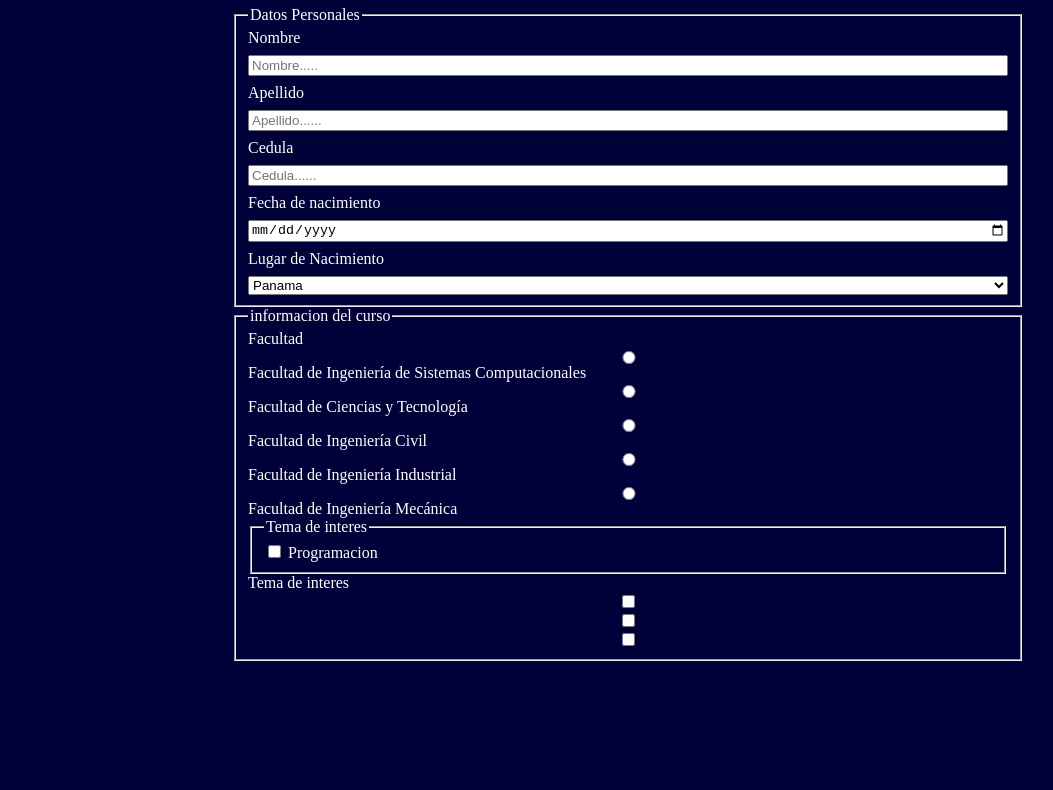
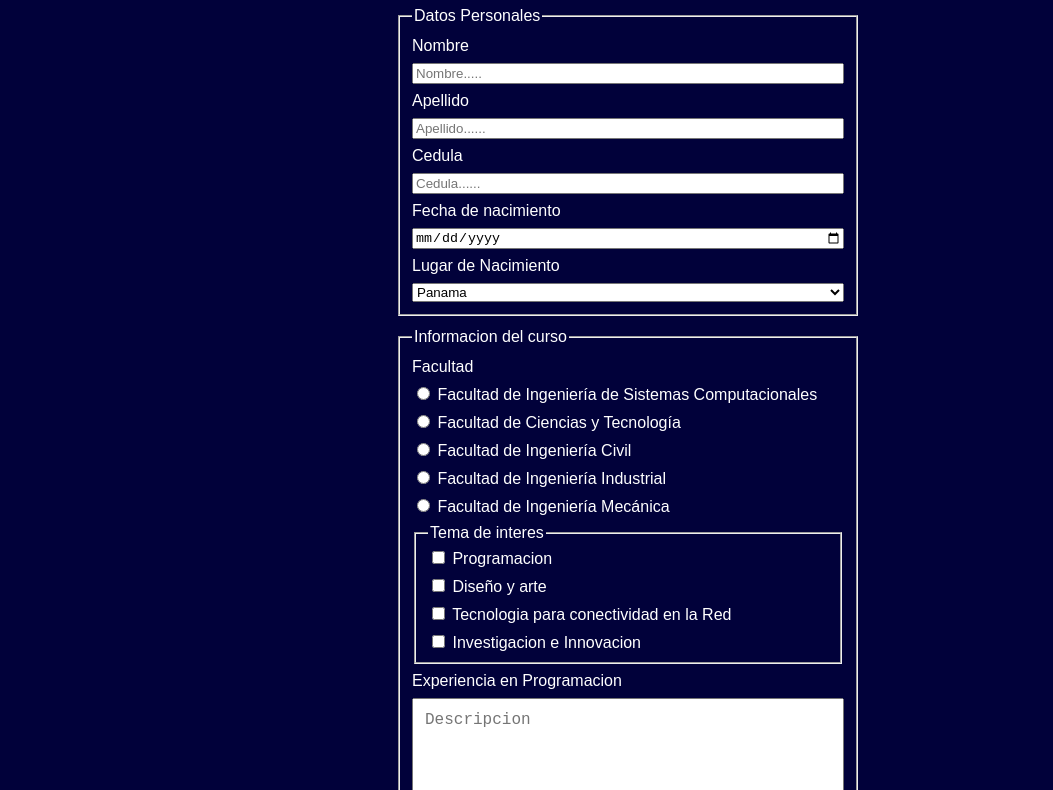
Before and after one commit to N0oCh1/Tareas_de_DS5, a plain HTML site: page HtmlParctica 2 Formularios/index.html in a window 1280 px wide. Shown: the part 161-951 px from the top of the page, without its empty margins (12-1065 px from the left). Before the commit the page ends 842 px from the top, so only its background shows below. Drawn offline with Linux system fonts and the light colour scheme.

Commit message:
🐛 : terminando mi parte (Ruben feng)

```diff
--- a/HtmlParctica 2 Formularios/index.html
+++ b/HtmlParctica 2 Formularios/index.html
@@ -5,7 +5,7 @@
     <meta name="viewport" content="width=device-width, initial-scale=1.0">
     <title>Mi informacion</title>
 </head>
-<body style="background-color: rgb(1, 1, 58); padding: 12px 36px 12px 36px; color: white; font-size: medium; display: flex; flex-direction: column;">
+<body style="background-color: rgb(1, 1, 58); padding: 12px 200px 12px 200px; color: white; font-size: 16px; font-family:sans-serif; display: flex; flex-direction: column;">
 <!-- encabezado  -->
     <header style="display: flex; width: 100%; flex-direction: row; gap: 20px">
         <h2>Ruben Feng</h2>
@@ -16,31 +16,29 @@
         <h1>Formulario</h1>
         <!-- Formulario -->
         <section>
-            <form>
-                <fieldset style="display: flex; flex-direction: column; gap: 8px;">
+            <form style="display: flex; flex-direction: column; gap: 12px;">
+                <fieldset style="display: flex; flex-direction: column; gap: 8px; padding: 12px;" >
                     <legend>
                         Datos Personales
                     </legend>
                     <!-- nombre -->
                     <label for="Nombre">Nombre</label>
-                    <input type="text" id="Nombre" name="Nombre" placeholder="Nombre.....">
+                    <input type="text" id="Nombre" name="Nombre" placeholder="Nombre....." required>
                     <!-- Apellido -->
                     <label for="Apellido"> Apellido</label>
-                    <input type="text" id="Apellido" name="Apellido" placeholder="Apellido......"/>
+                    <input type="text" id="Apellido" name="Apellido" placeholder="Apellido......" required/>
 
                     <!-- Cedula -->
                     <label for="Nombre">Cedula</label>
-                    <input type="number" id="Cedula" name="Cedula" placeholder="Cedula......"/>
+                    <input type="number" id="Cedula" name="Cedula" placeholder="Cedula......" required/>
 
                     <!-- Fecha de nacimieto -->
                     <label for="fechaNacimiento" >Fecha de nacimiento</label>
-                    <input type="date" min = "1950-1-1" max = "2100-1-1" id="fechaNacimiento" name="fechaNacimiento" />
+                    <input type="date" min = "1950-1-1" max = "2100-1-1" id="fechaNacimiento" name="fechaNacimiento"required />
 
                     <!-- Lugar de nacimeito -->
-
                     <label for="Nacimiento" id="Nacimiento">Lugar de Nacimiento</label>
-
-                    <select name="Nacimiento" id="Nacimiento" size="1">
+                    <select name="Nacimiento" id="Nacimiento" size="1" required>
                         <option value="primera" selected>Panama</option>
                         <option value="Segunda">Cocle</option>
                         <option value="tercera">Chiriqui</option>
@@ -53,41 +51,58 @@
                         <option value="decima">Herrera</option>
                     </select>
                 </fieldset>
-                <fieldset style="display: flex; flex-direction: column;">
+
+
+                <fieldset style="display: flex; flex-direction: column; gap: 8px; padding: 12px;">
                     <legend>
-                        informacion del curso
+                        Informacion del curso
                     </legend>
                     <!-- Facutad -->
                     <label for="Facultad">Facultad</label>
 
-                    <Input type="radio" id="Fisc" name="1" value="Facultad de Ingeniería de Sistemas Computacionales">
-                    <label for="Fisc">Facultad de Ingeniería de Sistemas Computacionales</label>
+                    <label for="Fisc">
+                        <Input type="radio" id="Fisc" name="facultad" value="Facultad de Ingeniería de Sistemas Computacionales">
+                        Facultad de Ingeniería de Sistemas Computacionales
+                    </label>
+                    <label for="FCT">
+                        <Input type="radio" id="FCT" name="facultad" value="Facultad de Ciencias y Tecnología">
+                        Facultad de Ciencias y Tecnología
+                    </label>
+                    <label for="FCI">
+                        <Input type="radio" id="FCI" name="facultad" value="Facultad de Ingeniería Civil">
+                        Facultad de Ingeniería Civil
+                    </label>
+                    <label for="FII">
+                        <Input type="radio" id="FII" name="facultad" value="Facultad de Ingeniería Industrial">
+                        Facultad de Ingeniería Industrial
+                    </label>
+                    <label for="FIM">
+                        <Input type="radio" id="FIM" name="facultad" value="Facultad de Ingeniería Mecánica">
+                        Facultad de Ingeniería Mecánica
+                    </label>
+                           <!-- Tema de interes -->
+                    <fieldset style="display: flex; flex-direction: column; gap: 8px;">
+                    <legend>Tema de interes</legend>
+                    <label for="programacion">
+                        <input type="checkbox" id="programacion" value="Programacion"/>
+                        Programacion
+                    </label>
+                    <label for="DisenoArte">
+                        <input type="checkbox" id="DisenoArte" value="Diseno"/>
+                        Diseño y arte
+                    </label>
+                    <label for="Red">
+                        <input type="checkbox" id="Red" value="Tecnologia red"/>
+                        Tecnologia para conectividad en la Red
+                    </label>
+                    <label for="inInno">
+                        <input type="checkbox" id="inInno" value="Investigacio e innovacion"/>
+                        Investigacion e Innovacion
+                    </label>
+                    </fieldset>
 
-                    <Input type="radio" id="FCT" name="2" value="Facultad de Ciencias y Tecnología">
-                    <label for="FCT">Facultad de Ciencias y Tecnología</label>
-
-                    <Input type="radio" id="FCI" name="3" value="Facultad de Ingeniería Civil">
-                    <label for="FCI">Facultad de Ingeniería Civil</label>
-
-                    <Input type="radio" id="FII" name="4" value="Facultad de Ingeniería Industrial">
-                    <label for="FII">Facultad de Ingeniería Industrial</label>
-
-                    <Input type="radio" id="FIM" name="5" value="Facultad de Ingeniería Mecánica">
-                    <label for="FIM">Facultad de Ingeniería Mecánica</label>
-
-
-
-                        <!-- Tema de interes -->
-                         <fieldset>
-                            <legend>Tema de interes</legend>
-                            <input type="checkbox" id="programacion" value="Programacion"/>
-                            <label for="programacion"> Programacion </label>
-                         </fieldset>
-                    <label for="temaInteres" style="display: flex; flex-direction: column;">Tema de interes</label>
-
-                    <input type="checkbox" id="temaInteres" value="Diseno"/>
-                    <input type="checkbox" id="temaInteres" value="Tecnologia red"/>
-                    <input type="checkbox" id="temaInteres" value="Investigacion"/>
+                <label for="experiencia">Experiencia en Programacion</label>
+                <textarea name="experiencia" title="Experiencia en programacion" placeholder="Descripcion" maxlength="200" rows = 10 style="padding: 12px; font-size: 16px; font-family:'Courier New', Courier, monospace"></textarea>
                 </fieldset>
 
             </form>
```
